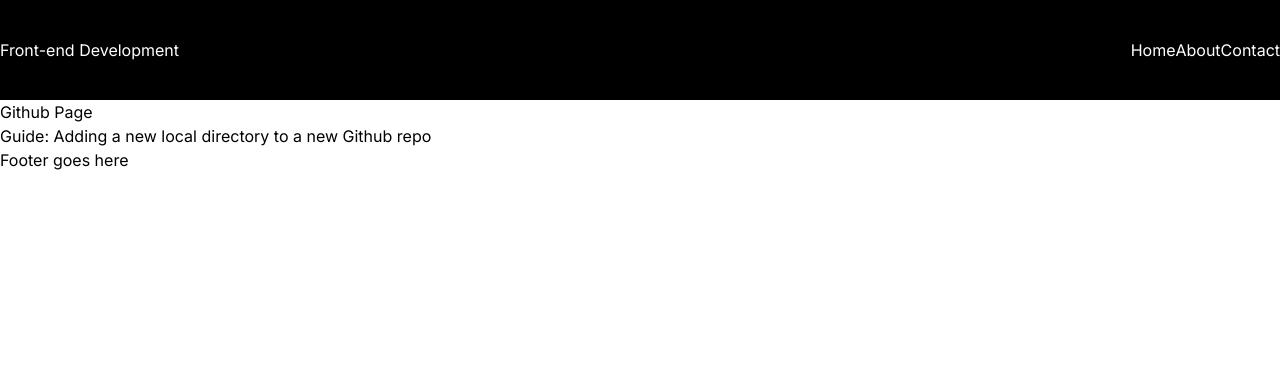
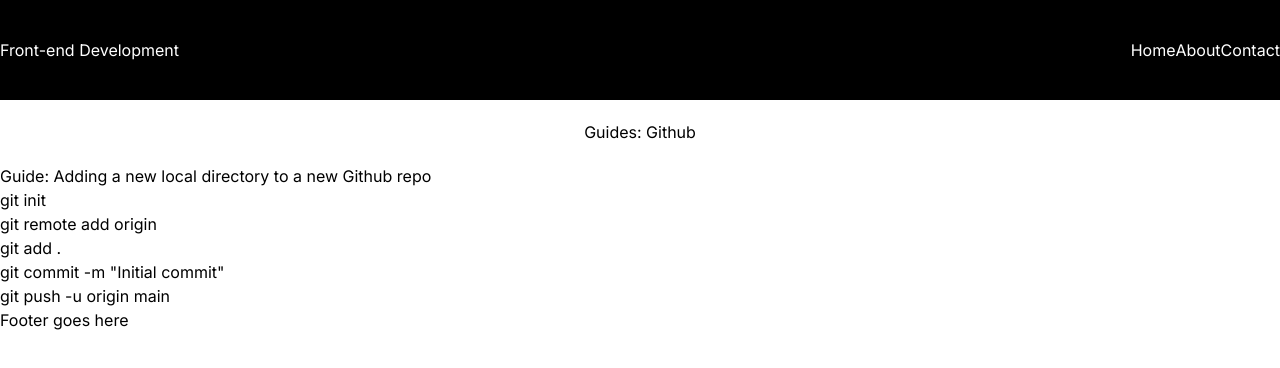
Before and after one commit to ammojest/front-end-development, a Next.js app: page /guides/github in a window 1280 px wide. Shown: the top 368 px of the page. Built offline with nearby package versions, Linux system fonts and the light colour scheme.

Commit message:
chore: Update GitHub page with guide for adding a new local directory to a new GitHub repo

```diff
--- a/src/app/guides/github/page.tsx
+++ b/src/app/guides/github/page.tsx
@@ -3,10 +3,18 @@ import React from "react";
 const github = () => {
   return (
     <>
-      <div>Github Page</div>
+      <div className="flex justify-center items-center py-5">
+        <h1>Guides: Github</h1>
+      </div>
       <div>
         <h2>Guide: Adding a new local directory to a new Github repo</h2>
-        <p></p>
+        <ul>
+          <li>git init</li>
+          <li>git remote add origin</li>
+          <li>git add .</li>
+          <li>git commit -m &quot;Initial commit&quot;</li>
+          <li>git push -u origin main</li>
+        </ul>
       </div>
     </>
   );
```
